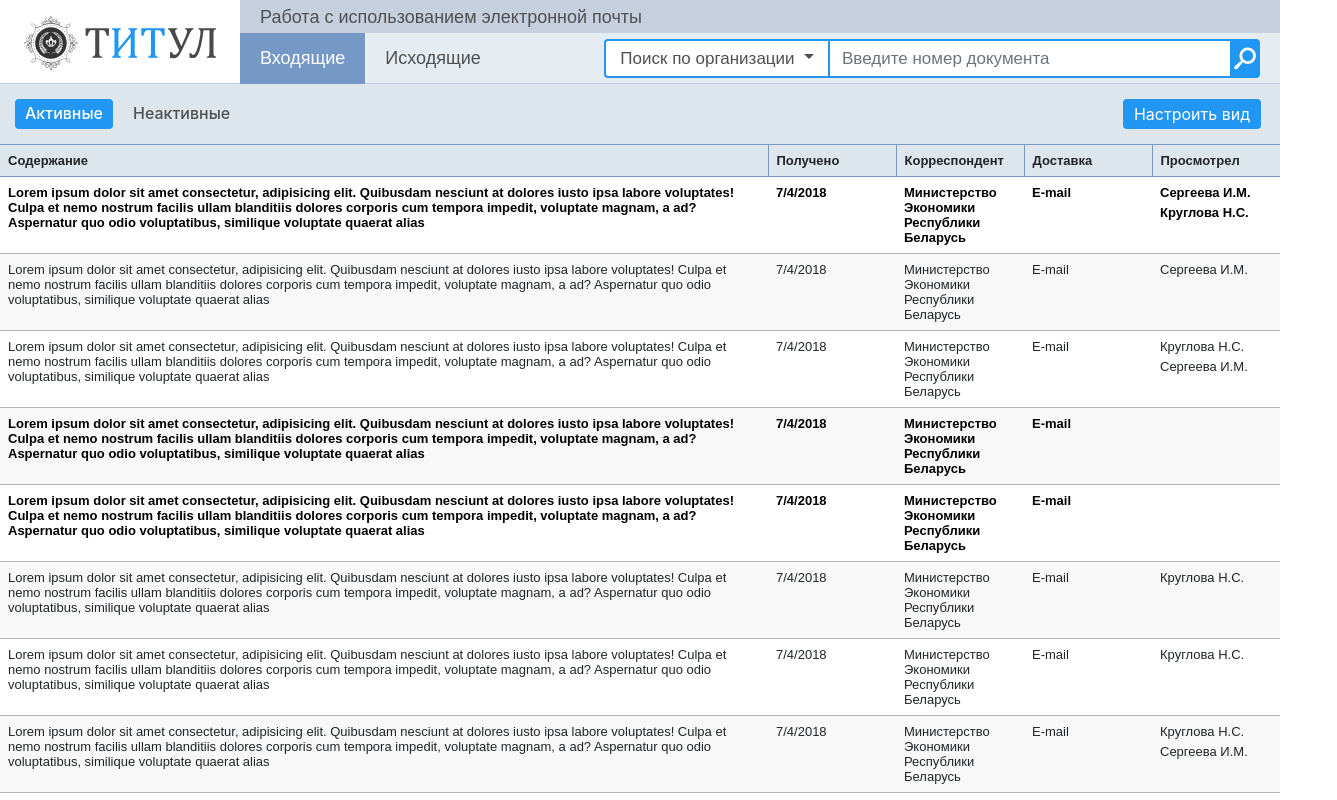
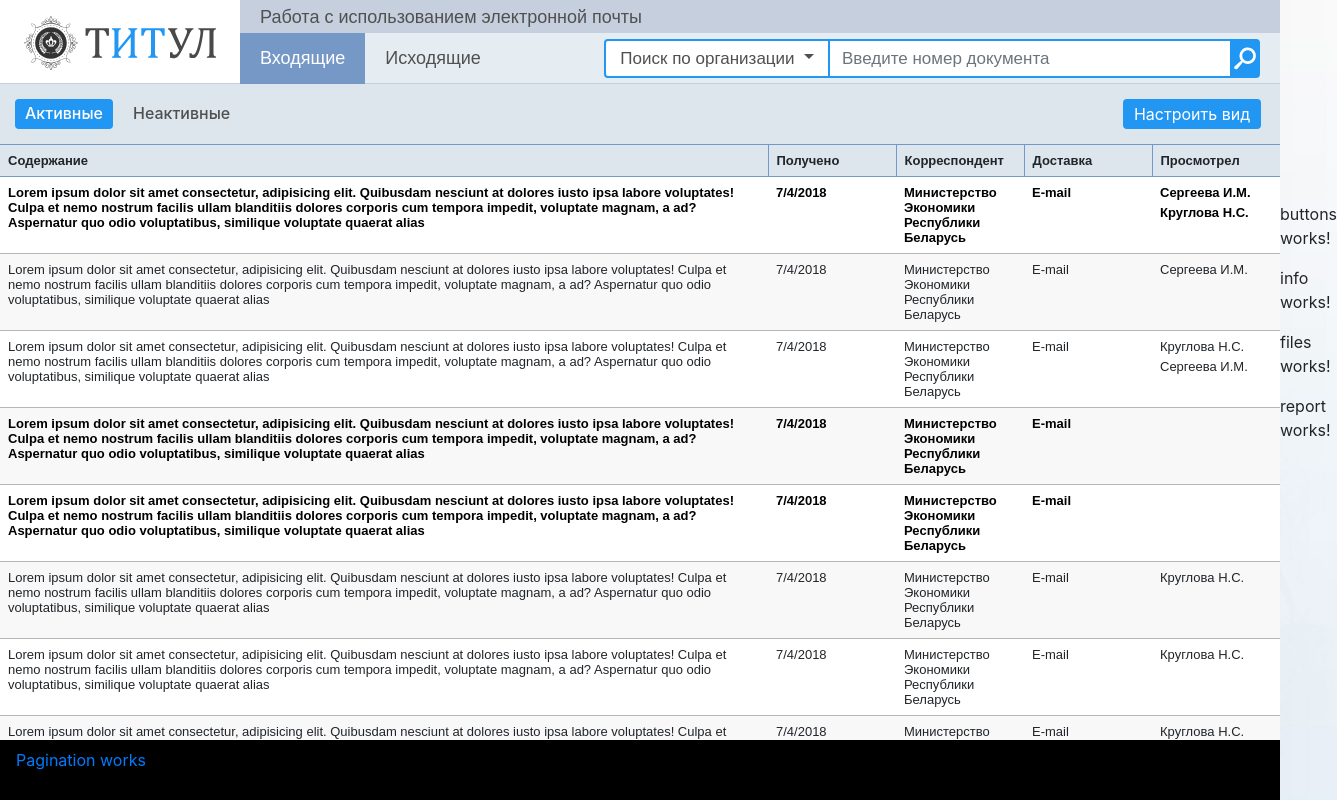
Before and after one commit to IamGrooooot/mr-email-status, an Angular app: page /system/inbox-active in a window 1280 px wide. Shown: the top 800 px of the page, 1337 px wide, since content can reach past the window. Built offline with nearby package versions, Linux system fonts and the light colour scheme.

Commit message:
added preview part 2

```diff
--- a/src/app/system/page/page.component.sass
+++ b/src/app/system/page/page.component.sass
@@ -8,9 +8,10 @@
 .table-area
   z-index: -1
   margin-top: 34px
-  max-height: calc(100% - 540px) !important
+  max-height: calc(100% - 235px) !important
   overflow-y: auto
   width: 1280px
+  position: absolute
 
 table
   margin-bottom: 0
--- a/src/app/system/shared/components/pagination/pagination.component.html
+++ b/src/app/system/shared/components/pagination/pagination.component.html
@@ -1,3 +1,5 @@
-<nav class="nav">
-    <a routerLinkActive="nav-active" class="nav-link" [routerLink]="['/system', 'outbox']">Исходящие</a>
-</nav>
+<div class="mr-pagination row">
+    <nav class="nav">
+        <a routerLinkActive="nav-active" class="nav-link" [routerLink]="['/system', 'outbox']">Pagination works</a>
+    </nav>
+</div>
--- a/src/app/system/shared/components/pagination/pagination.component.sass
+++ b/src/app/system/shared/components/pagination/pagination.component.sass
@@ -0,0 +1,6 @@
+.mr-pagination
+    width: 100%
+    height: 60px
+    background-color: black
+    bottom: 0
+    position: absolute
--- a/src/app/system/system.component.html
+++ b/src/app/system/system.component.html
@@ -15,5 +15,6 @@
   <mr-page
     (choisedMessage)="choiseMessage($event)"
   ></mr-page>
+  <mr-preview></mr-preview>
   <mr-pagination></mr-pagination>
 </div>
```
Also changed, not shown: src/app/system/system.module.ts (+11 -1 lines).
